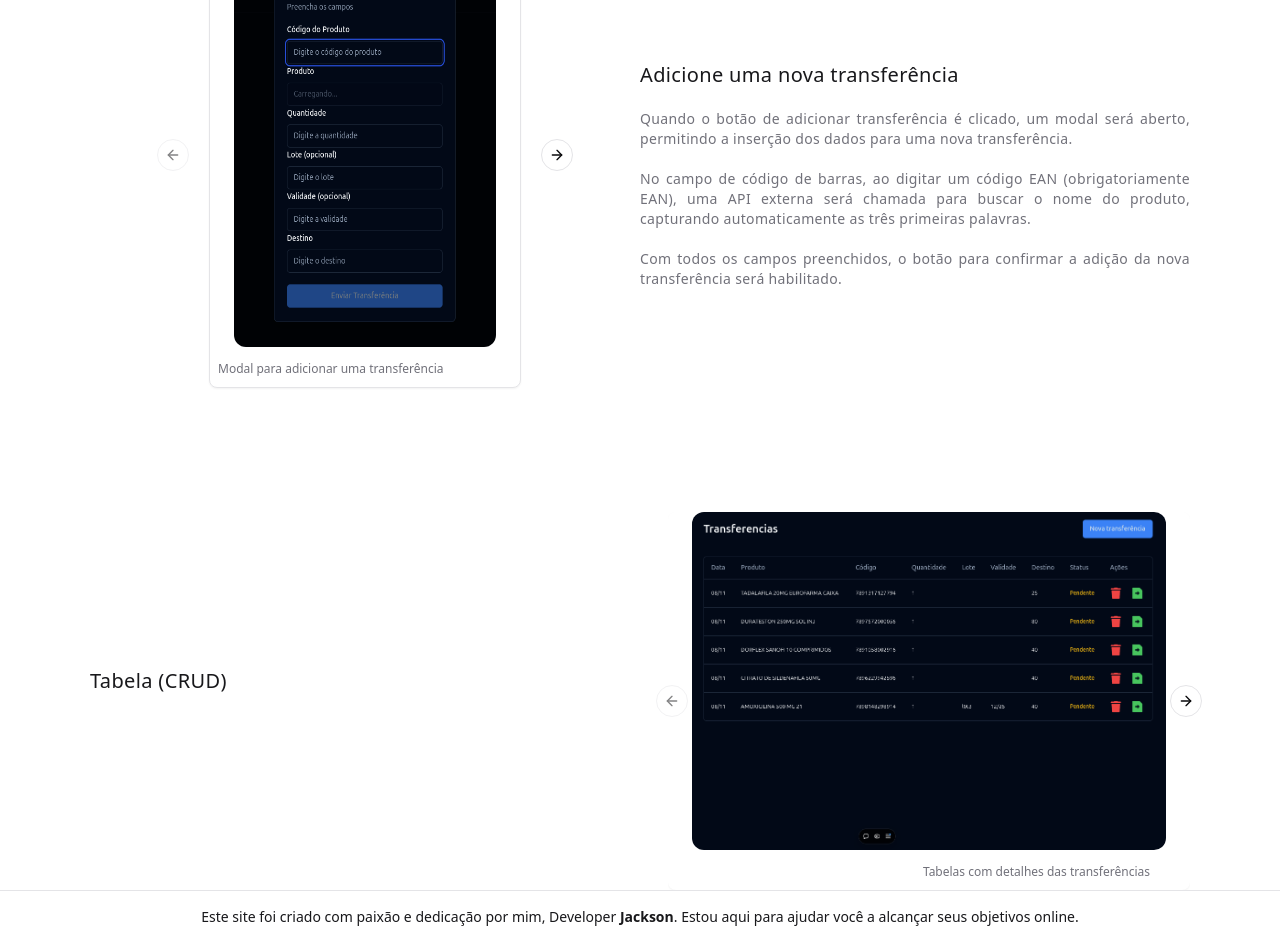
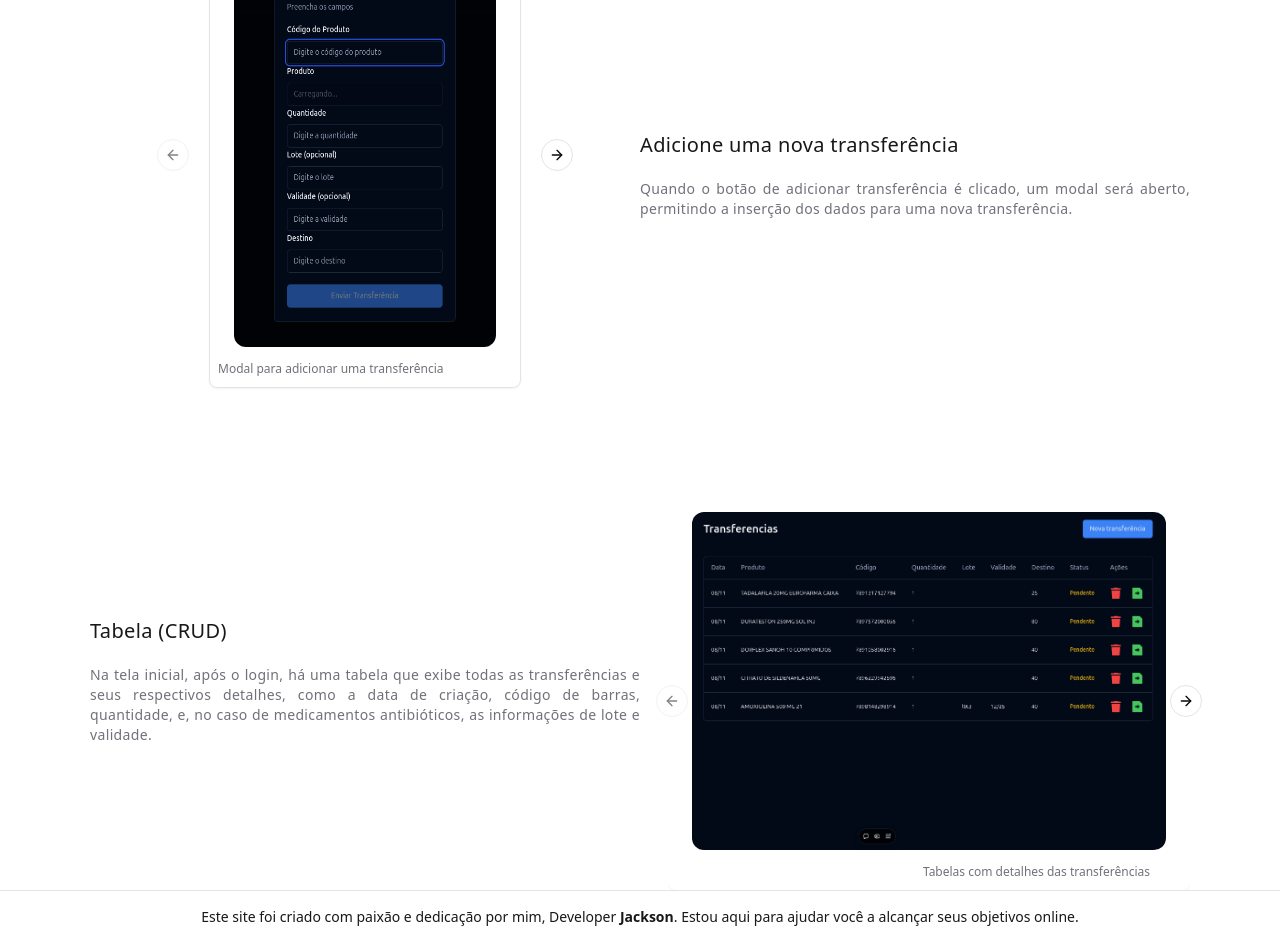
Before and after one commit to Jacksons357/my-blog, a React (Vite) app: page /projects in a window 1280 px wide. Shown: the part 960-1893 px from the top of the page. Built offline with nearby package versions, Linux system fonts and the light colour scheme.

Commit message:
fix: add description dinamic to project section

```diff
--- a/src/components/carousel-modal-transfer.tsx
+++ b/src/components/carousel-modal-transfer.tsx
@@ -9,28 +9,54 @@ import {
 import modalTransfer from '../assets/project1/modal-transfer.png'
 import modalTransferProduct from '../assets/project1/modal-transfer-product.png'
 import modalTransferFinish from '../assets/project1/modal-transfer-finish.png'
+import { useEffect, useState } from 'react'
 
 const imagesOpenModal = [
   {
     href: modalTransfer,
     alt: 'Testando 01',
     subtitle: 'Modal para adicionar uma transferência',
+    description:
+      'Quando o botão de adicionar transferência é clicado, um modal será aberto, permitindo a inserção dos dados para uma nova transferência.',
   },
   {
     href: modalTransferProduct,
     alt: 'Testando 2',
     subtitle: 'Digitando EAN',
+    description:
+      'No campo de código de barras, ao digitar um código EAN (obrigatoriamente EAN), uma API externa será chamada para buscar o nome do produto, capturando automaticamente as três primeiras palavras.',
   },
   {
     href: modalTransferFinish,
     alt: 'Testando 13',
     subtitle: 'Todos dados preenchidos',
+    description:
+      'Com todos os campos preenchidos, o botão para confirmar a adição da nova transferência será habilitado.',
   },
 ]
 
-export function CarouselModalTransfer() {
+interface CarouselModalTransferProps {
+  onChange: (description: string) => void
+}
+
+export function CarouselModalTransfer({
+  onChange,
+}: CarouselModalTransferProps) {
+  const [currentIndex, setCurrentIndex] = useState(0)
+
+  useEffect(() => {
+    if (onChange) {
+      onChange(imagesOpenModal[currentIndex].description)
+    }
+  }, [currentIndex, onChange])
+
   return (
-    <Carousel className="w-full max-w-xs">
+    <Carousel
+      className="w-full max-w-xs"
+      setApi={api =>
+        api?.on('select', () => setCurrentIndex(api.selectedScrollSnap()))
+      }
+    >
       <CarouselContent>
         {imagesOpenModal.map(image => (
           <CarouselItem key={image.alt}>
--- a/src/components/carousel-table-transfer.tsx
+++ b/src/components/carousel-table-transfer.tsx
@@ -10,6 +10,7 @@ import transferHome from '../assets/project1/table-transfer-home.png'
 import sendTransfer from '../assets/project1/table-transfer-send-transfer.png'
 import transferSuccess from '../assets/project1/table-transfer-send-success.png'
 import deleteTransfer from '../assets/project1/table-transfer-delete-transfer.png'
+import { useEffect, useState } from 'react'
 
 const imagesTableModal = [
   {
@@ -42,9 +43,28 @@ const imagesTableModal = [
   },
 ]
 
-export function CarouselTableTransfer() {
+interface CarouselTableTransferProps {
+  onChange: (description: string) => void
+}
+
+export function CarouselTableTransfer({
+  onChange,
+}: CarouselTableTransferProps) {
+  const [currentIndex, setCurrentIndex] = useState(0)
+
+  useEffect(() => {
+    if (onChange) {
+      onChange(imagesTableModal[currentIndex].description)
+    }
+  }, [currentIndex, onChange])
+
   return (
-    <Carousel className="w-full max-w-[1000px]">
+    <Carousel
+      className="w-full max-w-[1000px]"
+      setApi={api =>
+        api?.on('select', () => setCurrentIndex(api.selectedScrollSnap()))
+      }
+    >
       <CarouselContent>
         {imagesTableModal.map(image => (
           <CarouselItem key={image.alt}>
--- /dev/null
+++ b/src/components/section-add-new-transfer.tsx
@@ -0,0 +1,24 @@
+import { useState } from 'react'
+import { CarouselModalTransfer } from './carousel-modal-transfer'
+
+export function SectionAddNewTransfer() {
+  const [description, setDescription] = useState('')
+
+  function handleCarouselChange(newDescription: string) {
+    setDescription(newDescription)
+  }
+
+  return (
+    <div className="grid grid-cols-2 items-center mt-20">
+      <div className="m-auto mt-10 text-start">
+        <CarouselModalTransfer onChange={handleCarouselChange} />
+      </div>
+      <div className="text-muted-foreground text-sm space-y-5 tracking-wide text-justify mt-20">
+        <h2 className="text-xl text-secondary-foreground">
+          Adicione uma nova transferência
+        </h2>
+        <p>{description}</p>
+      </div>
+    </div>
+  )
+}
--- a/src/pages/app/projects.tsx
+++ b/src/pages/app/projects.tsx
@@ -2,10 +2,17 @@ import { Helmet } from 'react-helmet-async'
 import signIn from '../../assets/project1/sign-in.png'
 import { FaExternalLinkAlt } from 'react-icons/fa'
 import { Button } from '@/components/ui/button'
-import { CarouselModalTransfer } from '@/components/carousel-modal-transfer'
 import { CarouselTableTransfer } from '@/components/carousel-table-transfer'
+import { useState } from 'react'
+import { SectionAddNewTransfer } from '@/components/section-add-new-transfer'
 
 export function Projects() {
+  const [description, setDescription] = useState('')
+
+  function handleCarouselChange(newDescription: string) {
+    setDescription(newDescription)
+  }
+
   return (
     <div className="mx-auto w-[1100px]">
       <Helmet title="Projetos" />
@@ -60,38 +67,15 @@ export function Projects() {
           </div>
         </div>
 
-        <div className="grid grid-cols-2 items-center mt-20">
-          <div className="m-auto mt-10 text-start">
-            <CarouselModalTransfer />
-          </div>
-          <div className="text-muted-foreground text-sm space-y-5 tracking-wide text-justify mt-20">
-            <h2 className="text-xl text-secondary-foreground">
-              Adicione uma nova transferência
-            </h2>
-            <p>
-              Quando o botão de adicionar transferência é clicado, um modal será
-              aberto, permitindo a inserção dos dados para uma nova
-              transferência.
-            </p>
-            <p>
-              No campo de código de barras, ao digitar um código EAN
-              (obrigatoriamente EAN), uma API externa será chamada para buscar o
-              nome do produto, capturando automaticamente as três primeiras
-              palavras.
-            </p>
-            <p>
-              Com todos os campos preenchidos, o botão para confirmar a adição
-              da nova transferência será habilitado.
-            </p>
-          </div>
-        </div>
+        <SectionAddNewTransfer />
 
         <div className="grid grid-cols-2 items-center mt-20 space-x-7">
           <div className="text-muted-foreground text-sm space-y-5 tracking-wide text-justify">
             <h2 className="text-xl text-secondary-foreground">Tabela (CRUD)</h2>
+            <p>{description}</p>
           </div>
           <div className="m-auto mt-10 text-start">
-            <CarouselTableTransfer />
+            <CarouselTableTransfer onChange={handleCarouselChange} />
           </div>
         </div>
       </section>
```
